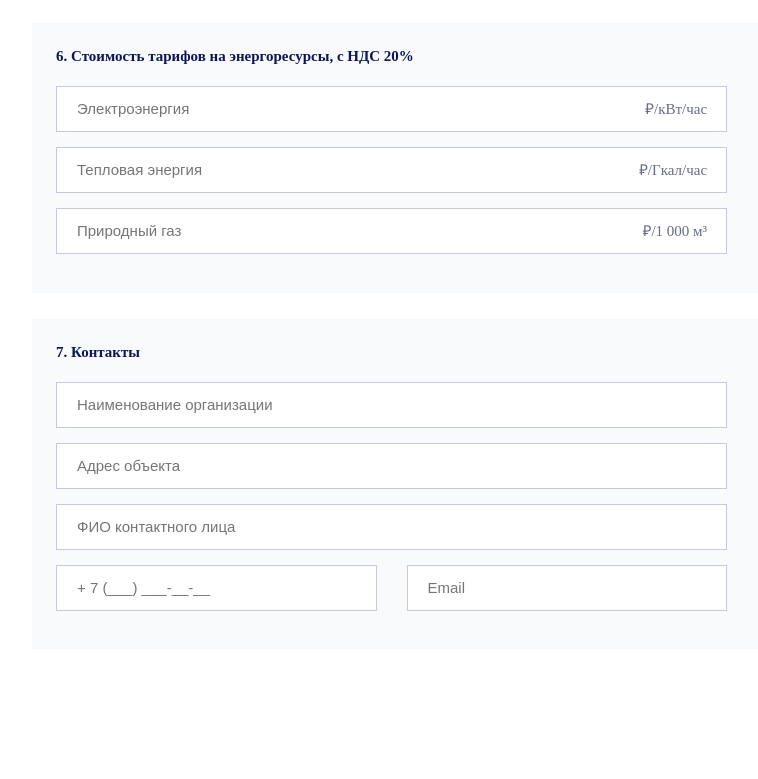
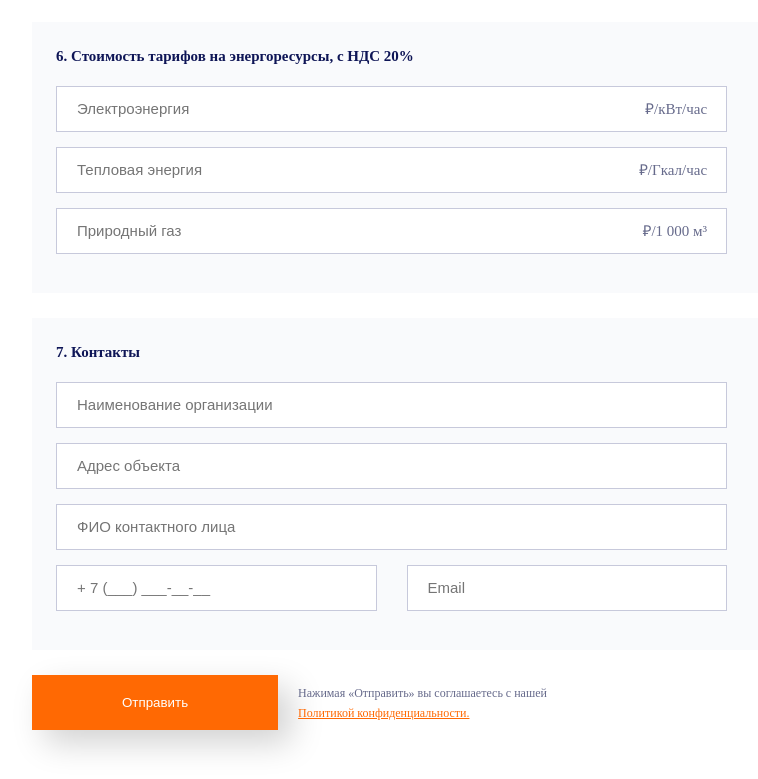
Before and after one commit to ivanlbdev/enpower, a plain HTML site: page big_form/index.html in a window 1280 px wide. Shown: the part 1534-2313 px from the top of the page, without its empty margins (23-781 px from the left). Before the commit the page ends 2218 px from the top, so only its background shows below. Drawn offline with Linux system fonts and the light colour scheme; files whose address does not match are found by name.

Commit message:
кнопка отправки формы

```diff
--- a/big_form/css/style.scss
+++ b/big_form/css/style.scss
@@ -199,6 +199,36 @@
     flex-direction: column;
     justify-content: space-between;
   }
+  &__submit-block {
+    display: flex;
+    div {
+      margin-bottom: 40px;
+      display: flex;
+      flex-direction: column;
+      justify-content: center;
+    }
+    p, a {
+      font-weight: 400;
+      font-size: 12px;
+      line-height: 20px;
+    }
+    p {
+      color: #666A8B;
+    }
+    a {
+      color: #FF6903;
+    }
+  }
+  &__submit-btn {
+    margin-right: 20px;
+    margin-bottom: 40px;
+    padding: 20px 90px;
+    color: #ffffff;
+    border: none;
+    background: #FF6903;
+    box-shadow: 13px 13px 33px rgba(0, 0, 0, 0.18);
+    cursor: pointer;
+  }
   @media (max-width: 799px) {
     padding-right: 0;
     &__item {
@@ -221,6 +251,16 @@
     &__input-col-20 {
       flex-basis: calc(100% - 15px);
       width: calc(100% - 15px);
+    }
+    &__submit-block {
+      flex-direction: column;
+    }
+    &__submit-btn {
+      width: 100%;
+      margin-top: 30px;
+    }
+    &__item-text-content {
+      padding-bottom: 40px;
     }
   }
 }
--- a/big_form/index.html
+++ b/big_form/index.html
@@ -363,6 +363,13 @@
                         </div>
                     </div>
                 </div>
+                <div class="composite-form__submit-block">
+                    <button class="composite-form__submit-btn">Отправить</button>
+                    <div>
+                        <p>Нажимая «Отправить» вы соглашаетесь с нашей</p>
+                        <p><a href="#">Политикой конфиденциальности.</a></p>
+                    </div>
+                </div>
             </form>
         </div>
         <div class="big-form-container__item big-form-container__item_col-30-colm-100 big-form-container__item-text-content">
```
Also changed, not shown: big_form/css/style.css, 1 other file.
